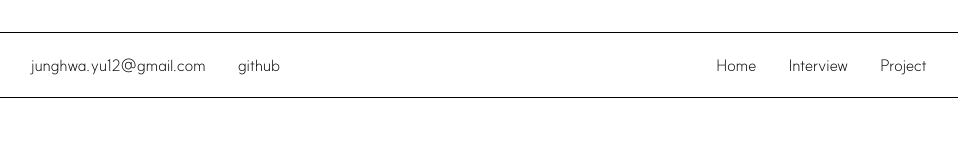
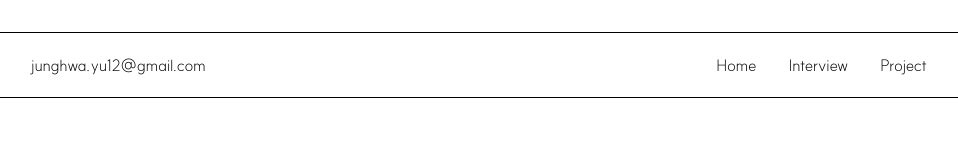
Before and after one commit to yjh3070/web-portfolio, a React (Create React App) app: page / in a window 1280 px wide. Shown: the top 160 px of the page, without its empty margins (161-1119 px from the left). Built offline with nearby package versions, Linux system fonts and the light colour scheme; a web font is replaced by a local one.

Commit message:
25.03.06

```diff
--- a/src/components/Navigation.jsx
+++ b/src/components/Navigation.jsx
@@ -24,7 +24,6 @@ const Navigation = () => {
     <div id="Navigation">
       <div className="navbar">
         <span className="navbar-email">junghwa.yu12@gmail.com</span>
-        <span className="navbar-github">github </span>
         <span className="navbar-menu">
           {
             display ? (
```
